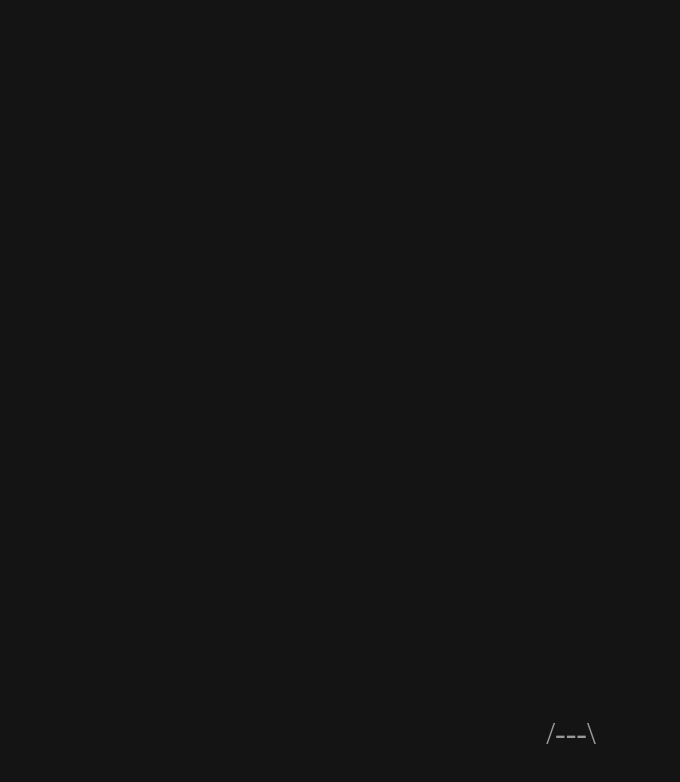
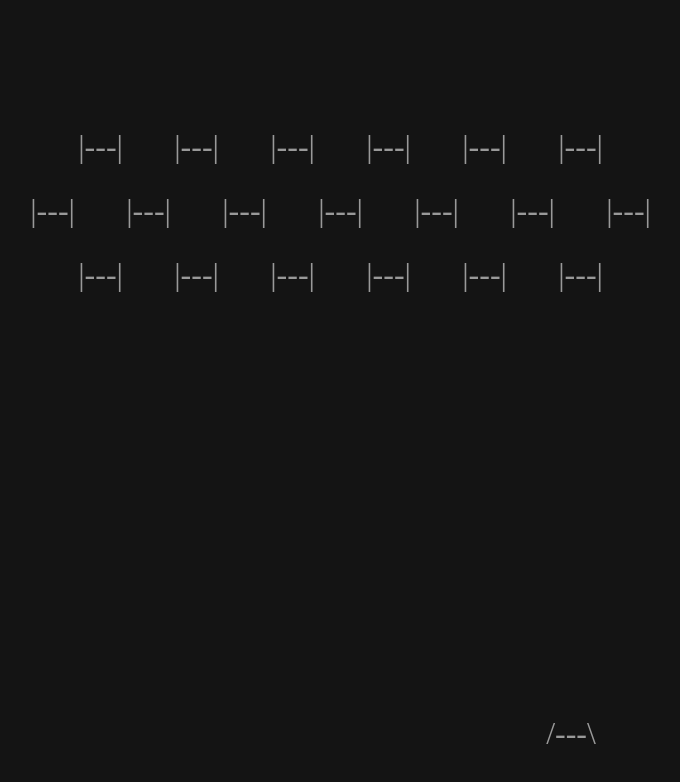
Before and after one commit to elShailee/the-weird-game, a React (Create React App) app in the folder front/: page / in a window 1280 px wide. Shown: the top 782 px of the page, without its empty margins (69-749 px from the left). Built offline with nearby package versions, Linux system fonts and the light colour scheme.

Commit message:
aliens draft

```diff
--- /dev/null
+++ b/front/src/Screens/SpaceInvadersScreen/Aliens.jsx
@@ -0,0 +1,40 @@
+import React, { useEffect, useRef } from 'react';
+import { consts } from './consts';
+import { Alien, AliensContainer, AliensRow } from './styles';
+
+export const Aliens = ({ tick }) => {
+	const positionRef = useRef({ x: 0, y: 0, dir: 'left' });
+	const aliens = [
+		[1, 1, 1, 1, 1, 1],
+		[1, 1, 1, 1, 1, 1, 1],
+		[1, 1, 1, 1, 1, 1],
+	];
+	useEffect(() => {
+		console.log(positionRef.current.x);
+		if (positionRef.current.dir === 'left') positionRef.current.x -= consts.aliensSpeed.x;
+		else if (positionRef.current.dir === 'right') positionRef.current.x += consts.aliensSpeed.x;
+		if (Math.abs(positionRef.current.x) >= consts.aliensTravelDistance) {
+			console.log('switch');
+			positionRef.current.dir = positionRef.current.dir === 'left' ? 'right' : 'left';
+			positionRef.current.y += consts.aliensSpeed.y;
+		}
+	}, [tick]);
+
+	const renderAliens = () => {
+		return aliens.map((row, index) => {
+			return (
+				<AliensRow key={index}>
+					{row.map((alien, index) => {
+						return <Alien key={index}>|---|</Alien>;
+					})}
+				</AliensRow>
+			);
+		});
+	};
+
+	return (
+		<AliensContainer left={positionRef.current.x} top={positionRef.current.y}>
+			{renderAliens()}
+		</AliensContainer>
+	);
+};
--- a/front/src/Screens/SpaceInvadersScreen/SpaceInvadersScreen.jsx
+++ b/front/src/Screens/SpaceInvadersScreen/SpaceInvadersScreen.jsx
@@ -1,4 +1,5 @@
 import React, { useRef, useEffect } from 'react';
+import { Aliens } from './Aliens';
 import { consts } from './consts';
 import { Ship } from './Ship';
 import { AmmoBar, Bullet, ScreenContainer } from './styles';
@@ -27,6 +28,7 @@
 
 			{renderBullets}
 			<AmmoBar ammoPercent={(100 * bullets.ammoCount) / consts.bulletsMaxAmmo} />
+			<Aliens tick={gameLoop.tick} />
 		</ScreenContainer>
 	);
 };
--- a/front/src/Screens/SpaceInvadersScreen/consts.js
+++ b/front/src/Screens/SpaceInvadersScreen/consts.js
@@ -8,9 +8,12 @@
 	gameLoopInterval: 30,
 	screenEdge: 50,
 	shipSpeed: 2,
-	bulletsDelay: 4,
+	bulletsDelay: 5,
 	bulletSpeed: 3,
 	bulletsCost: 8,
 	bulletsRechargeRate: 1,
 	bulletsMaxAmmo: 100,
+	aliensSpeed: { x: 1, y: 2 },
+	aliensHealth: 1,
+	aliensTravelDistance: 20,
 };
--- a/front/src/Screens/SpaceInvadersScreen/styles.js
+++ b/front/src/Screens/SpaceInvadersScreen/styles.js
@@ -34,3 +34,25 @@
 	width: ${({ ammoPercent }) => 100 - ammoPercent}%;
 	height: 2rem;
 `;
+
+export const AliensContainer = styled.div.attrs(props => ({
+	style: {
+		top: `calc(${props.top}% + 2rem)`,
+		left: props.left + 50 + '%',
+	},
+}))`
+	${({ theme }) => theme.customStyles.centerItems}
+	position: absolute;
+	transform: translateX(-50%);
+`;
+
+export const AliensRow = styled.div`
+	display: flex;
+	flex-direction: row;
+`;
+
+export const Alien = styled.div`
+	margin: 1rem;
+	width: 4rem;
+	height: 2rem;
+`;
```
